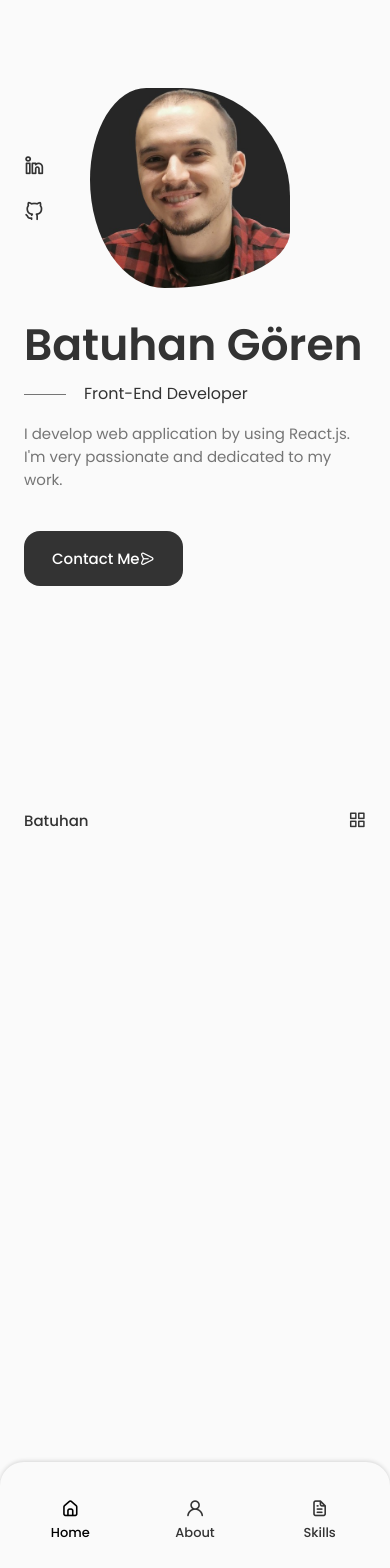
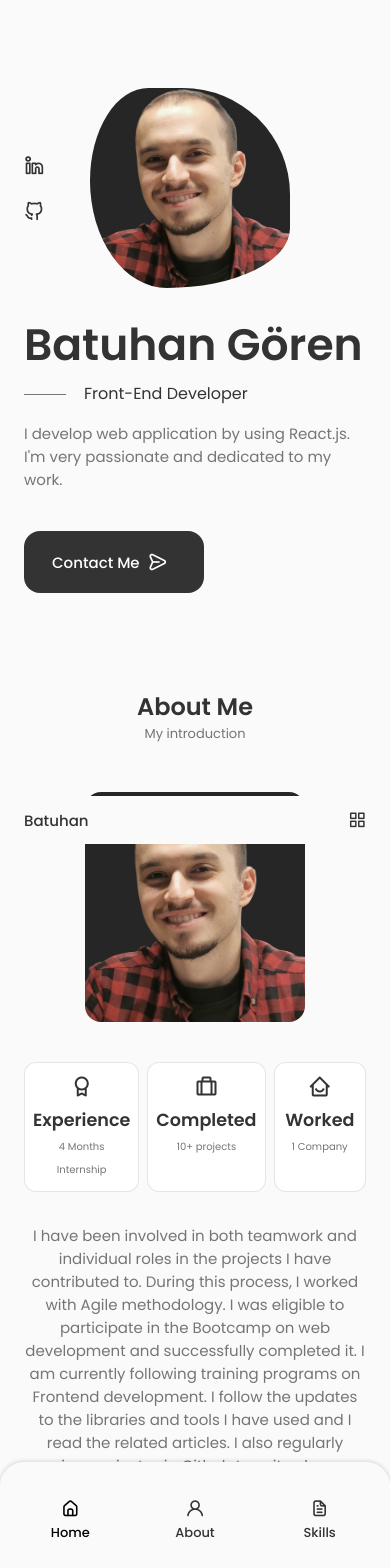
Before and after one commit to Batuhan-G/portfolio, a React (Create React App) app: page / in a window 390 px wide. Shown: the top 1568 px of the page. Before the commit the page ends 844 px from the top, so only its background shows below. Built offline with nearby package versions, Linux system fonts and the light colour scheme.

Commit message:
About component is done with responsive design

```diff
--- a/src/App.js
+++ b/src/App.js
@@ -1,4 +1,5 @@
 import './App.css';
+import About from './components/about/About';
 import Header from './components/header/Header';
 import Home from './components/home/Home';
 
@@ -8,6 +9,7 @@ function App() {
     <Header />
     <main className='main'>
     <Home />
+    <About />
     </main>
     </>
   );
--- /dev/null
+++ b/src/components/about/About.jsx
@@ -0,0 +1,41 @@
+import React from 'react'
+import './about.css'
+import ProfileImg from '../../assets/profile.jpg'
+import CV from '../../assets/CV.pdf'
+import Info from './Info'
+
+const About = () => {
+    return (
+        <section className="about section" id='about'>
+            <h2 className="section__title">About Me</h2>
+            <span className="section__subtitle">My introduction</span>
+
+            <div className="about__container container grid">
+                <img src={ProfileImg} alt="Profile Image" className='about__img' />
+
+                <div className="about__data">
+                    <Info />
+
+                    <p className="about__description">
+                        I have been involved in both teamwork and individual roles
+                        in the projects I have contributed to. During this process, I
+                        worked with Agile methodology. I was eligible to
+                        participate in the Bootcamp on web development and
+                        successfully completed it. I am currently following training
+                        programs on Frontend development. I follow the updates
+                        to the libraries and tools I have used and I read the related
+                        articles. I also regularly review projects via Github to write
+                        cleaner code and learn different usage patterns.
+                    </p>
+
+                    <a download="" href={CV} className="button button--flex">
+                        Download CV
+                        <i className="uil uil-file-download-alt about__download"></i>
+                    </a>
+                </div>
+            </div>
+        </section>
+    )
+}
+
+export default About
--- /dev/null
+++ b/src/components/about/Info.jsx
@@ -0,0 +1,27 @@
+import React from 'react'
+
+const Info = () => {
+  return (
+    <div className="about__info grid">
+        <div className="about__box">
+        <i className='bx bx-award about__icon'></i>
+            <h3 className="aboout__title">Experience</h3>
+            <span className="about__subtitle">4 Months Internship</span>
+        </div>
+
+        <div className="about__box">
+        <i className='bx bx-briefcase-alt about__icon' ></i>
+            <h3 className="aboout__title">Completed</h3>
+            <span className="about__subtitle">10+ projects</span>
+        </div>
+
+        <div className="about__box">
+        <i className='bx bx-home-smile about__icon'></i>
+            <h3 className="aboout__title">Worked</h3>
+            <span className="about__subtitle">1 Company</span>
+        </div>
+    </div>
+  )
+}
+
+export default Info
--- /dev/null
+++ b/src/components/about/about.css
@@ -0,0 +1,100 @@
+.about__container {
+    grid-template-columns: repeat(2, 1fr);
+    align-items: center;
+    column-gap: 4rem;
+}
+
+.about__img {
+    width: 350px;
+    border-radius: 1rem;
+    justify-self: center;
+}
+
+.about__info {
+    grid-template-columns: repeat(3, 140px);
+    gap: 0.5rem;
+    margin-bottom: var(--mb-2);
+}
+
+.about__box {
+    background-color: var(--container-color);
+    border: 1px solid rgba(0, 0, 0, 0.1);
+    border-radius: 0.75rem;
+    text-align: center;
+    padding: 1rem 1.25rem;
+}
+
+.about__download {
+    font-size: 1.25rem;
+    padding: 0 0.5rem;
+}
+
+.about__icon {
+    font-size: 1.5rem;
+    color: var(--title-color);
+    margin-bottom: var(--mb-0-5);
+}
+
+.about__title {
+    font-size: var(--small-font-size);
+    font-weight: var(--font-medium);
+}
+
+.about__subtitle {
+    font-size: var(--tiny-font-size);
+}
+
+.about__description {
+    padding: 0 4rem 0 0;
+    margin-bottom: var(--mb-2-5);
+}
+
+/* BREAKPOINTS */
+/* For large devices */
+@media screen and (max-width: 992px) {
+    .about__container {
+        grid-template-columns: 1fr;
+        row-gap: 2.5rem;
+    }
+
+    .about__img {
+        width: 220px;
+    }
+
+    .about__box {
+        padding: 0.75rem 0.5rem;
+    }
+
+    .about__data {
+        text-align: center;
+    }
+
+    .about__info {
+        justify-content: center;
+    }
+
+    .about__description {
+        padding: 0 5rem;
+        margin-bottom: 2rem;
+
+    }
+  }
+
+  /* For medium devices */
+  @media screen and (max-width: 576px) {
+    .about__info {
+        grid-template-columns: repeat(3, 1fr);
+    }
+
+    .about__description {
+        padding: 0;
+    }
+}
+
+  /* For small devices */
+  @media screen and (max-width: 350px) {
+    .about__info {
+        grid-template-columns: repeat(2, 1fr);
+    }
+
+  }
--- a/src/components/home/Data.jsx
+++ b/src/components/home/Data.jsx
@@ -11,7 +11,7 @@ const Data = () => {
 
             <a href="#contact" className="button button--flex">
                 Contact Me
-                <i className="uil uil-message"></i>
+                <i className="uil uil-message home__contact"></i>
             </a>
         </div>
     )
--- a/src/components/home/home.css
+++ b/src/components/home/home.css
@@ -13,6 +13,11 @@
     display: grid;
     grid-template-columns: max-content;
     row-gap: 1rem;
+}
+
+.home__contact {
+    font-size: 1.25rem;
+    padding: 0 0.5rem;
 }
 
 .home__social-icon {
```
Also changed, not shown: 1 other file (tests, documents, lock files or other folders).
